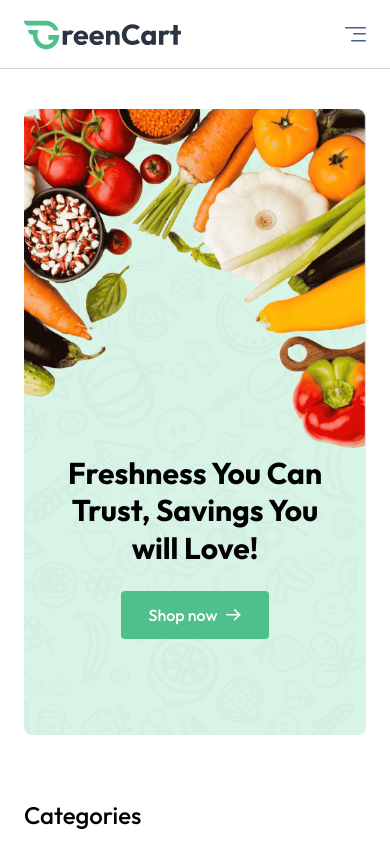
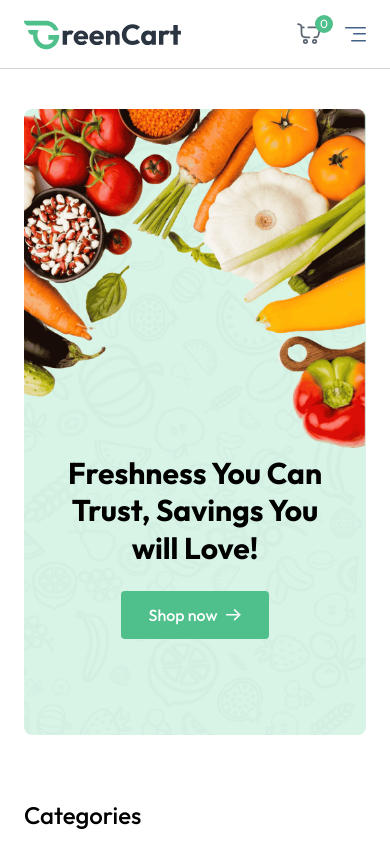
Before and after one commit to Kafoor-Nimas/Grocery-Delivery, a React (Vite) app in the folder client/: page / in a window 390 px wide. Shown: the top 844 px of the page. Built offline with nearby package versions, Linux system fonts and the light colour scheme.

Commit message:
feat: update Navbar to display dynamic cart count and improve mobile menu layout

```diff
--- a/client/src/components/Navbar.jsx
+++ b/client/src/components/Navbar.jsx
@@ -13,6 +13,7 @@
     navigate,
     searchQuery,
     setSearchQuery,
+    getCartCount,
   } = useAppContext();
 
   const logout = async () => {
@@ -57,7 +58,7 @@
             className="w-6 opacity-80"
           />
           <button className="absolute -top-2 -right-3 text-xs text-white bg-primary w-[18px] h-[18px] rounded-full">
-            3
+            {getCartCount()}
           </button>
         </div>
 
@@ -88,15 +89,29 @@
           </div>
         )}
       </div>
-
+      <div className="flex items-center gap-6 sm:hidden">
+        <div
+          onClick={() => navigate("/cart")}
+          className="relative cursor-pointer"
+        >
+          <img
+            src={assets.nav_cart_icon}
+            alt="nav_cart_icon"
+            className="w-6 opacity-80"
+          />
+          <button className="absolute -top-2 -right-3 text-xs text-white bg-primary w-[18px] h-[18px] rounded-full">
+            {getCartCount()}
+          </button>
+        </div>
         <button
           onClick={() => (open ? setOpen(false) : setOpen(true))}
           aria-label="Menu"
-        className="sm:hidden"
+
         >
           {/* Menu Icon SVG */}
           <img src={assets.menu_icon} alt="menu_icon" />
         </button>
+      </div>
 
       {/* Mobile Menu */}
       {open && (
```
Lines whose indentation alone changed are shown as unchanged.
